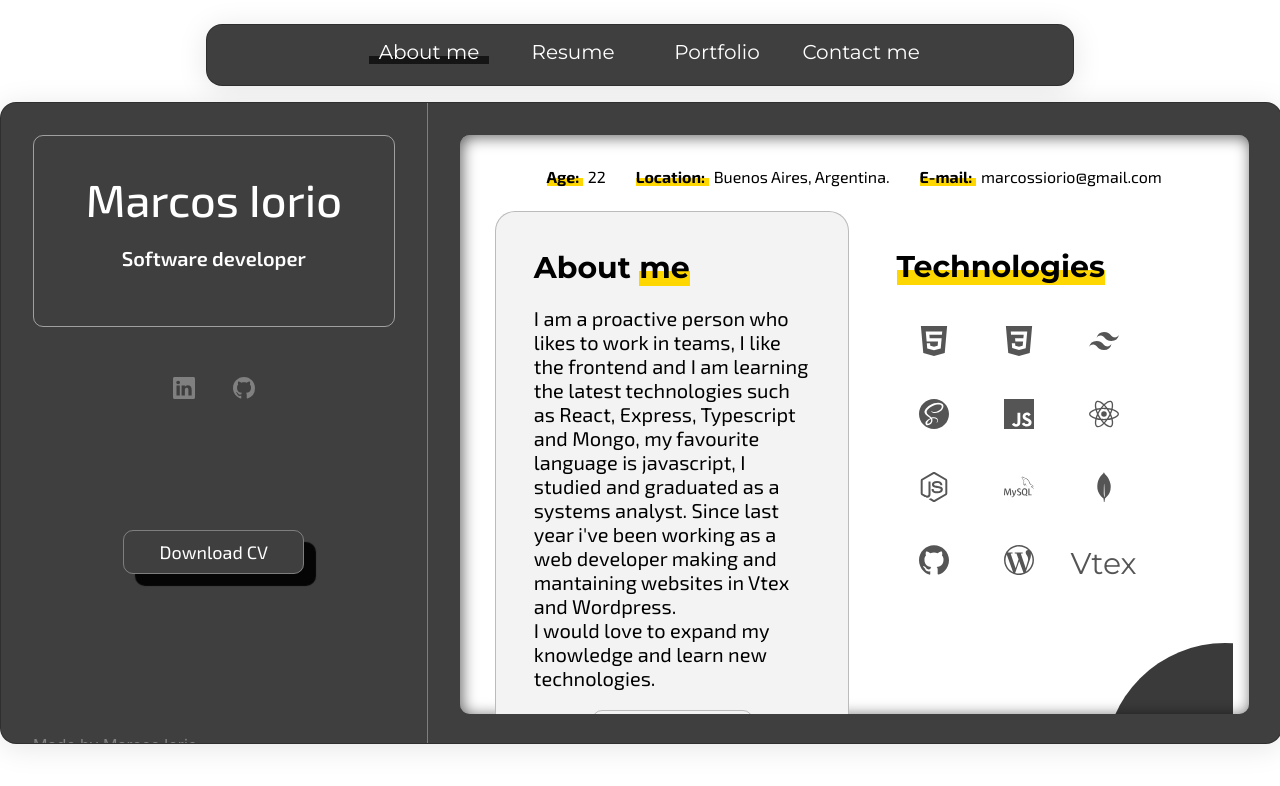
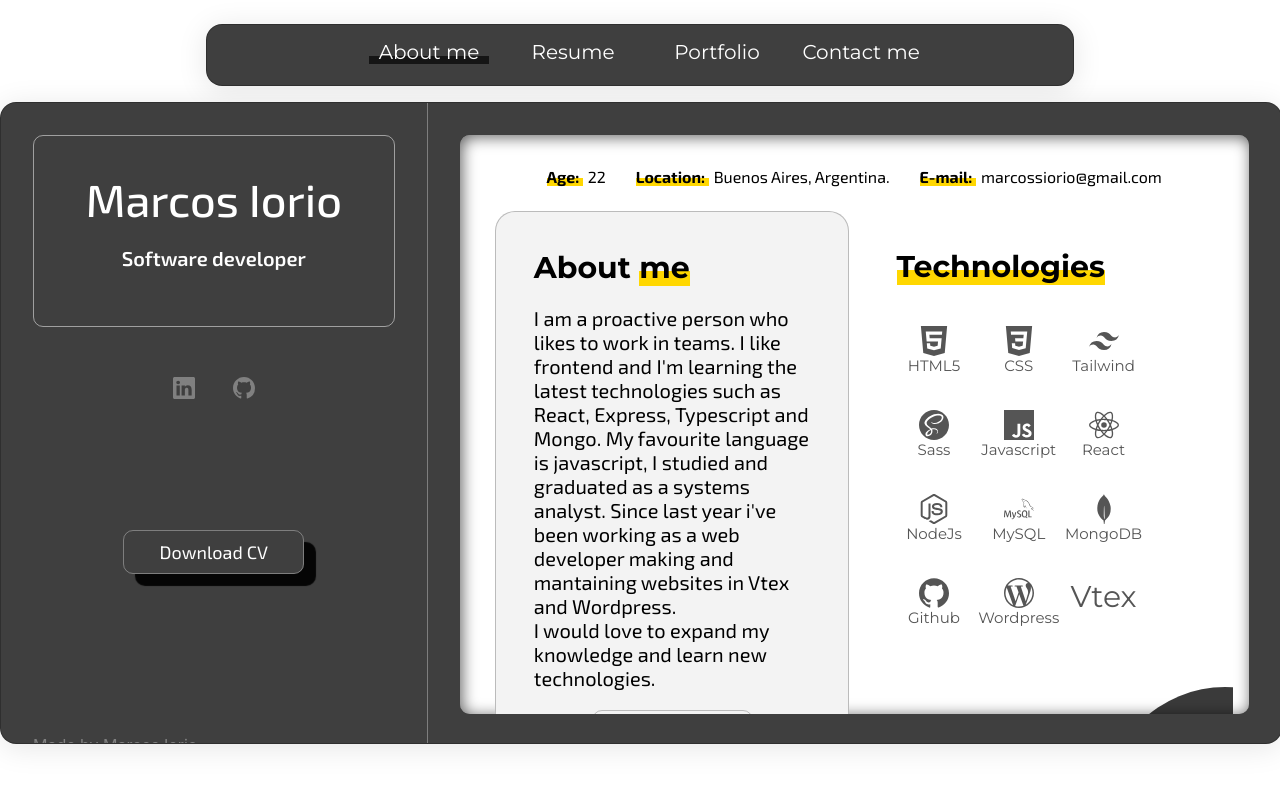
Before and after one commit to Marcos-Iorio/portfolio_old, a React (Vite) app: page / in a window 1280 px wide. Shown: the top 786 px of the page. Built offline with nearby package versions, Linux system fonts and the light colour scheme.

Commit message:
added tech names

```diff
--- a/src/components/home/Home.jsx
+++ b/src/components/home/Home.jsx
@@ -38,8 +38,8 @@ const Home = () => {
                 </div>
                 <div className={styles.about}>
                     <h3 className={styles.about_title}>About <span>me</span></h3>
-                    <p className={styles.about_info}>I am a proactive person who likes to work in teams,
-                        I like the frontend and I am learning the latest technologies such as React, Express, Typescript and Mongo, my favourite language is javascript,
+                    <p className={styles.about_info}>I am a proactive person who likes to work in teams.
+                        I like frontend and I'm learning the latest technologies such as React, Express, Typescript and Mongo. My favourite language is javascript,
                         I studied and graduated as a systems analyst. Since last year i've been working as a web developer making and mantaining websites in Vtex and Wordpress. <br />
                         I would love to expand my knowledge and learn new technologies. <br/>
 
@@ -49,17 +49,17 @@ const Home = () => {
                 <div className={styles.techs}>
                     <h3 className={styles.tech_title}><span>Technologies</span></h3>
                         <ul className={styles.tech_list}>
-                            <li className={styles.tech_icons}><SiHtml5/></li>
-                            <li className={styles.tech_icons}><SiCss3/></li>
-                            <li className={styles.tech_icons}><SiTailwindcss/></li>
-                            <li className={styles.tech_icons}><SiSass/></li>
-                            <li className={styles.tech_icons}><SiJavascript/></li>
-                            <li className={styles.tech_icons}><SiReact/></li>
-                            <li className={styles.tech_icons}><SiNodedotjs/></li>
-                            <li className={styles.tech_icons}><SiMysql/></li>
-                            <li className={styles.tech_icons}><SiMongodb/></li>
-                            <li className={styles.tech_icons}><SiGithub/></li>
-                            <li className={styles.tech_icons}><SiWordpress/></li>
+                            <li className={styles.tech_icons}><SiHtml5/><span>HTML5</span></li>
+                            <li className={styles.tech_icons}><SiCss3/><span>CSS</span></li>
+                            <li className={styles.tech_icons}><SiTailwindcss/><span>Tailwind</span></li>
+                            <li className={styles.tech_icons}><SiSass/><span>Sass</span></li>
+                            <li className={styles.tech_icons}><SiJavascript/><span>Javascript</span></li>
+                            <li className={styles.tech_icons}><SiReact/><span>React</span></li>
+                            <li className={styles.tech_icons}><SiNodedotjs/><span>NodeJs</span></li>
+                            <li className={styles.tech_icons}><SiMysql/><span>MySQL</span></li>
+                            <li className={styles.tech_icons}><SiMongodb/><span>MongoDB</span></li>
+                            <li className={styles.tech_icons}><SiGithub/><span>Github</span></li>
+                            <li className={styles.tech_icons}><SiWordpress/><span>Wordpress</span></li>
                             <li className={styles.tech_icons}>Vtex</li>
                         </ul>
                         <Link to='/resume'>
--- a/src/components/home/home.module.scss
+++ b/src/components/home/home.module.scss
@@ -117,6 +117,9 @@ span:before{
     list-style: none;
     color: rgb(85, 85, 85);
     transition: all 0.2s ease;
+    display: flex;
+    flex-direction: column;
+    align-items: center;
 
     &:first-child:hover{
         color: #e34c26;
@@ -165,6 +168,14 @@ span:before{
 
     &:nth-child(12):hover{
         color: #ef1860;
+    }
+
+    span{
+        font-size: 15px;
+
+        &:before{
+            background: transparent;
+        }
     }
 }
 
--- a/src/components/portfolio/Portfolio.jsx
+++ b/src/components/portfolio/Portfolio.jsx
@@ -38,7 +38,7 @@ const Portfolio = () => {
                     <div className={styles.project_info_container}>
                         <div className={styles.project_info}>
                             <h1>Real time chat app</h1>
-                            <p>A real time chat app using React and tailwind in the front-end and Express and Socket.io in the back, to save all the messages I used MongoDB.</p>
+                            <p>A real time chat app using React and Tailwind in the front-end and Express and Socket.io in the back, to save all the messages I used MongoDB.</p>
                             <div className={styles.links}>
                                 <a href="https://realtime-chat-marcos-iorio.vercel.app/" target="_blank">Demo</a>
                                 <a href="https://github.com/Marcos-Iorio/realtime-chat" target="_blank">Repo</a>
@@ -76,7 +76,7 @@ const Portfolio = () => {
                     <div className={styles.project_info_container}>
                         <div className={styles.project_info}>
                             <h1>Front-end of Ecommerce</h1>
-                            <p>First project using react, I created the front-end of a ecommerce where you search for a product, I used a Intermediate API to retrieve the products data.</p>
+                            <p>First project using react, I created the front-end of an ecommerce where you search for a product, I used a Intermediate API to retrieve the products data.</p>
                             <div className={styles.links}>
                                 {/* <a href="https://pokemon-guess-challenge.vercel.app/">Demo</a> */}
                                 <a href="https://github.com/Marcos-Iorio/Ecommerce" target="_blank">Repo</a>
--- a/src/components/resume/Resume.jsx
+++ b/src/components/resume/Resume.jsx
@@ -35,10 +35,11 @@ const Resume = () => {
                 </li>
                 <li className={styles.item}>
                     <p>2019-2021</p><br/>
-                    <span>Degree in System Analyst.</span>
+                    <span>System Analyst.</span>
                     <p>
-                        Here I've learned the fundamentals of programming in languages like C and OOP in JAVA,
-                        also I learned CRUD and API with Slim in PHP, MySQL and Angular.
+                        Instituto Tecnólogico Beltrán. <br/>
+                        I've learned the fundamentals of programming in languages like C and OOP in JAVA,
+                        I've also learned CRUD and API with Slim in PHP, MySQL and Angular.
                     </p>
                 </li>
                 <li className={styles.item}>
@@ -50,7 +51,7 @@ const Resume = () => {
                 <li className={styles.item}>
                     <p>2021</p><br/>
                     <span>Modern Javascript in Udemy.</span>
-                    <p>I've learned the basics of Javascript and the last standards too, like Destructuring, Array Method, Arrow Function, Prototypes, Polyfiling.</p>
+                    <p>I've learned the basics of Javascript and the latest standards too, like Destructuring, Array Method, Arrow Function, Prototypes, Polyfiling.</p>
                 </li>
             </ul>
             <div className={styles.title}>
@@ -60,7 +61,7 @@ const Resume = () => {
                 <li className={styles.item}>
                     <p>2021-PRESENT</p><br/>
                     <span>Web developer in Lund Marketing.</span>
-                    <p>I create and mantain websites in Wordpress and Vtex, I improved a lot my css skills and I've learn about analytics and SEO.</p>
+                    <p>I create and mantain websites in Wordpress and Vtex, I improved a lot my CSS skills and I've learn about analytics and SEO.</p>
                     <a href="https://lundmarketing.io/" target="_blank">Website</a>
                 </li>
             </ul>
```
